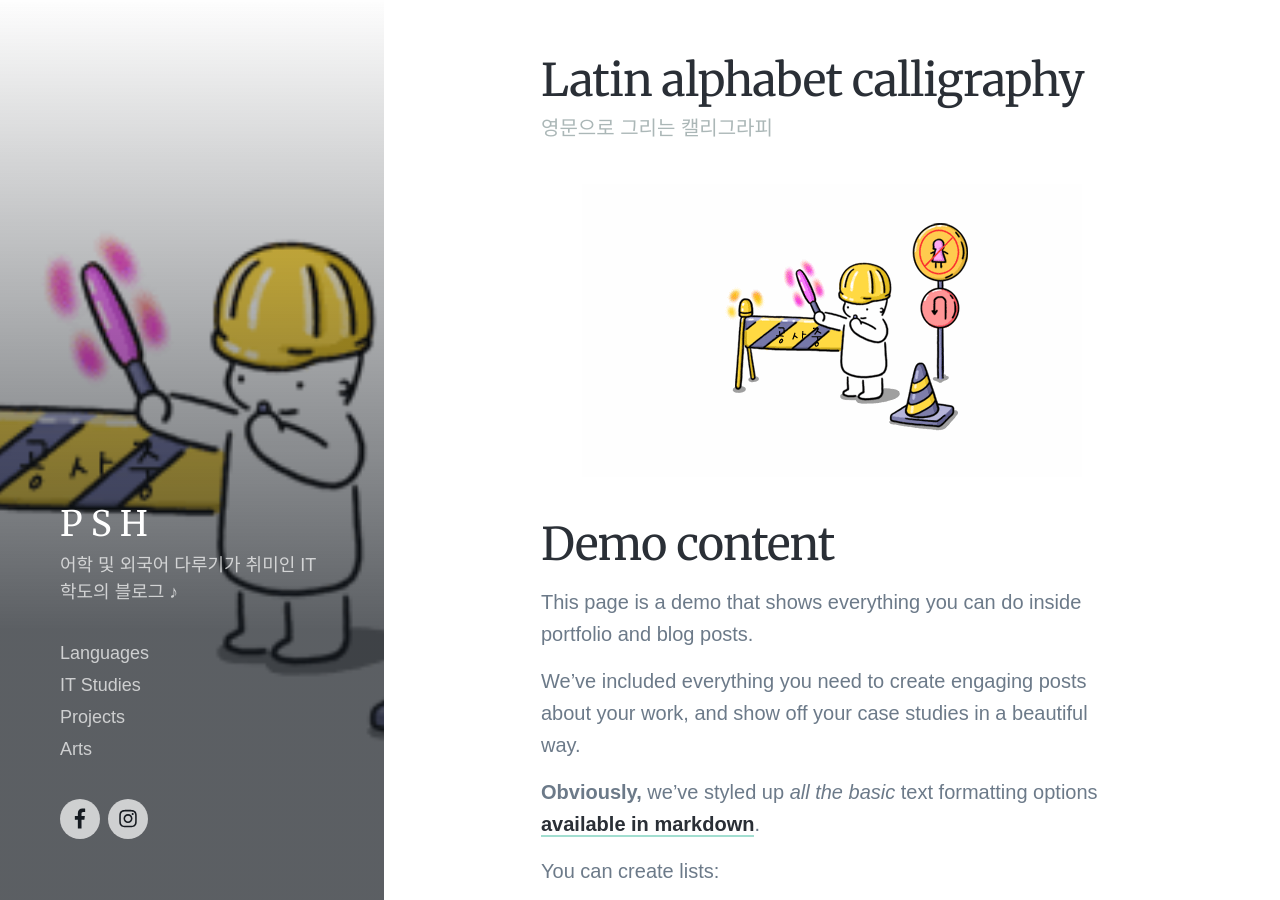
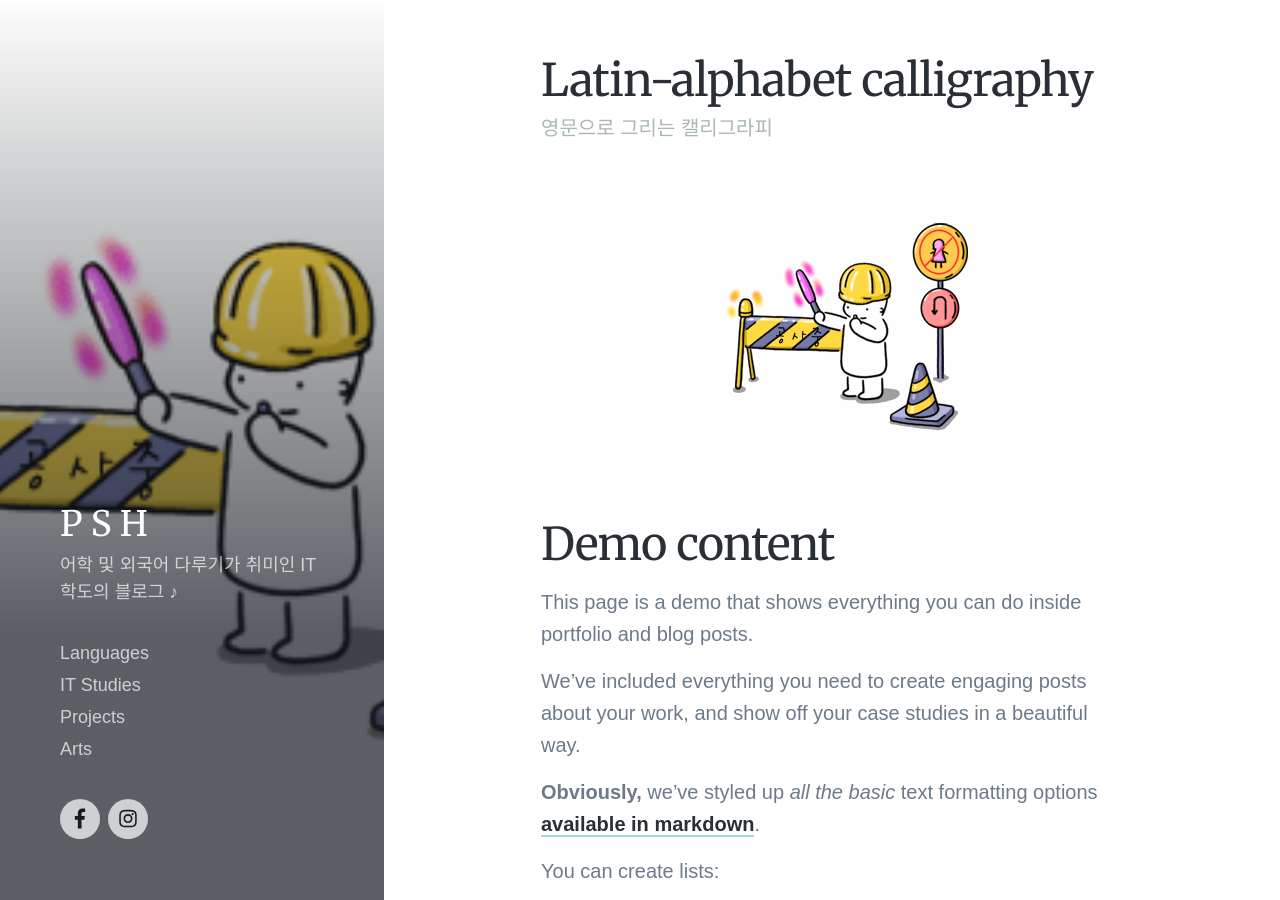
Before and after one commit to vendergood/vendergood.github.io, a Jekyll site: the page built from _arts/2021-02-20-Latin-alphabet-calligraphy.md, in a window 1280 px wide and 900 px high. Built offline with Jekyll 4.4.1, drawn with Linux system fonts in a browser that asks for light colours; nearby versions of some CDN libraries; some web fonts are replaced.

```diff
--- a/_arts/2021-02-20-Latin-alphabet-calligraphy.md
+++ b/_arts/2021-02-20-Latin-alphabet-calligraphy.md
@@ -1,5 +1,5 @@
 ---
-title: 'Latin alphabet calligraphy'
+title: 'Latin-alphabet calligraphy'
 subtitle: '영문으로 그리는 캘리그라피'
 date: 2021-02-20 23:32:54
 featured_image: '/images/under-construction.jpg'
```
